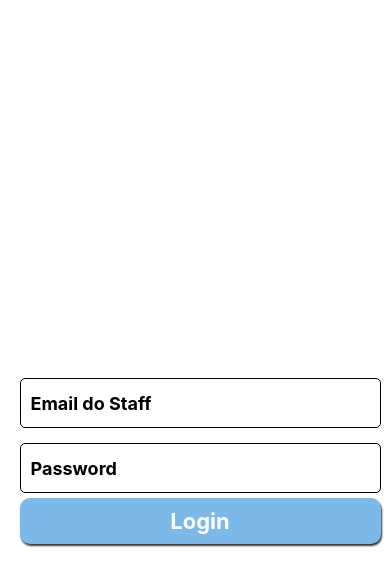
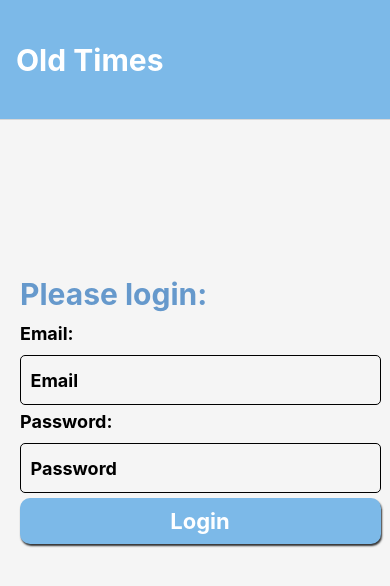
Before and after one commit to PedroSilva60386/SCMU, a React Native app in the folder oldTimes/: screen / in a window 390 px wide. Shown: the top 586 px of the page. Built offline with nearby package versions, Linux system fonts and the light colour scheme; no server answers.

Commit message:
login page working

```diff
--- a/oldTimes/App.js
+++ b/oldTimes/App.js
@@ -4,6 +4,9 @@ import { createStackNavigator } from "@react-navigation/stack";
 import FirstPage from "./src/screens/FirstPage";
 import { NavigationContainer } from "@react-navigation/native";
 import { createBottomTabNavigator } from "@react-navigation/bottom-tabs";
+import Header from "./src/components/Header";
+import Home from "./src/screens/Home";
+import { Ionicons } from "@expo/vector-icons";
 
 const Stack = createStackNavigator();
 const Tab = createBottomTabNavigator();
@@ -24,9 +27,43 @@ const StackNavigator = () => {
         component={FirstPage}
         name="FirstPage"
         options={{
+          headerShown: true,
+          headerTitle: () => <Header name="Old Times" />,
+          headerStyle: {
+            backgroundColor: "#7CB9E8",
+            height: 120,
+          },
+        }}
+      />
+      <Stack.Screen
+        component={TabNavigator}
+        name="TabNavigator"
+        options={{
           headerShown: false,
         }}
       />
     </Stack.Navigator> // Add the closing tag for the 'Stack.Navigator' component
   );
 };
+
+const TabNavigator = () => {
+  return (
+    <Tab.Navigator screenOptions={{ headerTitleAlign: "center" }}>
+      <Tab.Screen
+        component={Home}
+        name="Home"
+        options={{
+          headerTitle: () => <Header name="Old Times" />,
+          headerStyle: {
+            backgroundColor: "#7CB9E8",
+            height: 120,
+          },
+          tabBarActiveTintColor: "#000000",
+          tabBarIcon: () => {
+            return <Ionicons name="home" size={30} color="#874FFF" />;
+          },
+        }}
+      />
+    </Tab.Navigator>
+  ); // Add the closing tag for the 'Tab.Navigator' component
+};
--- a/oldTimes/src/screens/FirstPage.js
+++ b/oldTimes/src/screens/FirstPage.js
@@ -22,6 +22,10 @@ const FirstPage = () => {
     try {
       const user = await signIn(email, password);
       setLoading(false);
+      navigation.reset({
+        index: 0,
+        routes: [{ name: "TabNavigator" }],
+      });
     } catch (error) {
       setLoading(false);
       if (error.code === "auth/invalid-credential") {
@@ -36,6 +40,7 @@ const FirstPage = () => {
 
   return (
     <View style={styles.container}>
+      <View style={styles.header}></View>
       <View
         style={{
           flex: 1,
@@ -45,15 +50,18 @@ const FirstPage = () => {
           bottom: 300,
           left: 10,
           right: 0,
-          backgroundColor: "#fff",
+          backgroundColor: "#F5F5F5",
         }}
       >
+        <Text style={styles.title}>Please login:</Text>
+        <Text style={styles.inputTitle}>Email:</Text>
         <TextInput
           style={styles.input}
-          placeholder="Email do Staff "
+          placeholder="Email"
           value={email}
           onChangeText={(email) => setEmail(email)}
         ></TextInput>
+        <Text style={styles.inputTitle}>Password:</Text>
         <TextInput
           style={styles.input}
           placeholder="Password"
--- /dev/null
+++ b/oldTimes/src/screens/Home.js
@@ -0,0 +1,8 @@
+import React from "react";
+import { Text } from "react-native";
+
+function Home() {
+  return <Text></Text>;
+}
+
+export default Home;
--- a/oldTimes/src/styles/styles.js
+++ b/oldTimes/src/styles/styles.js
@@ -1,11 +1,12 @@
 import { StyleSheet } from "react-native";
+import { Colors } from "react-native/Libraries/NewAppScreen";
 
 export const styles = StyleSheet.create({
   container: {
     flex: 1,
     justifyContent: "center",
     alignItems: "center",
-    backgroundColor: "#fff",
+    backgroundColor: "#F5F5F5",
   },
 
   input: {
@@ -49,4 +50,23 @@ export const styles = StyleSheet.create({
     fontSize: 22,
     fontWeight: "bold",
   },
+
+  inputTitle: {
+    fontSize: 18,
+    fontWeight: "bold",
+    marginTop: 1,
+    marginBottom: 1,
+    alignSelf: "left",
+    marginLeft: 10,
+  },
+
+  title: {
+    fontSize: 30,
+    fontWeight: "bold",
+    marginTop: 1,
+    marginBottom: 10,
+    alignSelf: "left",
+    marginLeft: 10,
+    color: "#6699CC",
+  },
 });
```
